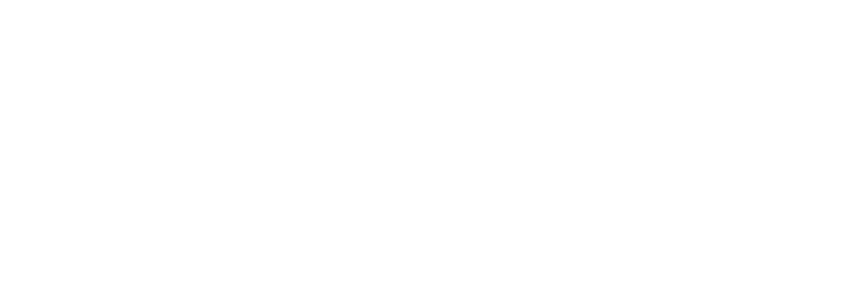
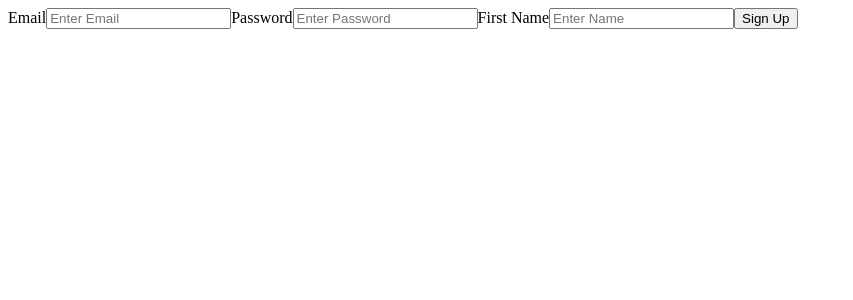
Before and after one commit to staten-island-tech/vue-supabase-project-2026-joshua-and-aiden, a Vue app in the folder app/: page /signup in a window 1280 px wide. Before the commit this address had no page. Shown: the top 300 px of the page, without its empty margins (0-853 px from the left). Built offline with nearby package versions, Linux system fonts and the light colour scheme.

Commit message:
succuess

```diff
--- a/app/src/router/index.js
+++ b/app/src/router/index.js
@@ -1,6 +1,6 @@
 import { createRouter, createWebHistory } from 'vue-router'
 import welcome from '@/views/welcome.vue'
-import login from '@/views/login.vue'
+import signup from '@/views/signup.vue'
 import profiles from '@/views/profiles.vue'
 
 const router = createRouter({
@@ -12,9 +12,9 @@
       component: welcome
     },
     {
-      path: '/login',
-      name: 'login',
-      component: login
+      path: '/signup',
+      name: 'signup',
+      component: signup
     },
       {
       path: '/profiles',
--- a/app/src/views/login.vue
+++ b/app/src/views/signup.vue
@@ -3,8 +3,11 @@
   <input v-model="email" type="email" placeholder="Enter Email"/>
   <label>Password</label>
   <input v-model="password" type="password" placeholder="Enter Password"/>
+  <label>First Name</label>
+  <input v-model="first_name" type="text" placeholder="Enter Name"/>
 
   <button @click.prevent="signUp">Sign Up</button>
+
   <p v-if="errorMsg">{{ errorMsg }}</p>
 
   <p v-if="successMsg">{{ successMsg }}</p>
@@ -18,21 +21,24 @@
 const router = useRouter()
 const email = ref('')
 const password = ref('')
+const first_name = ref('')
 const errorMsg = ref('')
 const successMsg = ref('')
 
 const signUp = async () => {
   const { error } = await supabase.auth.signUp({
+    first_name: first_name.value,
     email: email.value,
     password: password.value
   })
   if (error) {
     errorMsg.value = error.message
+    console.log(error)
     return
 
   } else {
-    successMsg.value = 'Sign Up Success'
-	setTimeout(() => router.push("/"), 1500)
+    successMsg.value = 'Sign Up Success. Please Wait.'
+	  setTimeout(() => router.push("/"), 2000)
   }
 }
 </script>
--- a/app/src/views/welcome.vue
+++ b/app/src/views/welcome.vue
@@ -6,13 +6,13 @@
         <h1>Welcome to [GAME TITLE]</h1>
     </div>
 
-    <router-link to="/login">
-    <div class="login">
-        <h2>Log In</h2>
+    <router-link to="/signup">
+    <div class="signup">
+        <h2>Sign Up</h2>
     </div>
     </router-link>
 
-    <div class="signin">
+    <div class="signupBtn">
         <h2>Sign In</h2>
     </div>
 
@@ -50,7 +50,7 @@
         height: 1500px;
     }
 
-    .login{
+    .signup{
         background-color: rgb(79, 216, 163);
         font-size: 15px;
         height: 40px;
@@ -58,7 +58,7 @@
         position: relative;
         left: 80%;
     }
-    .signin{
+    .signupBtn{
         background-color: rgb(79, 216, 163);
         font-size: 15px;
         height: 40px;
```
